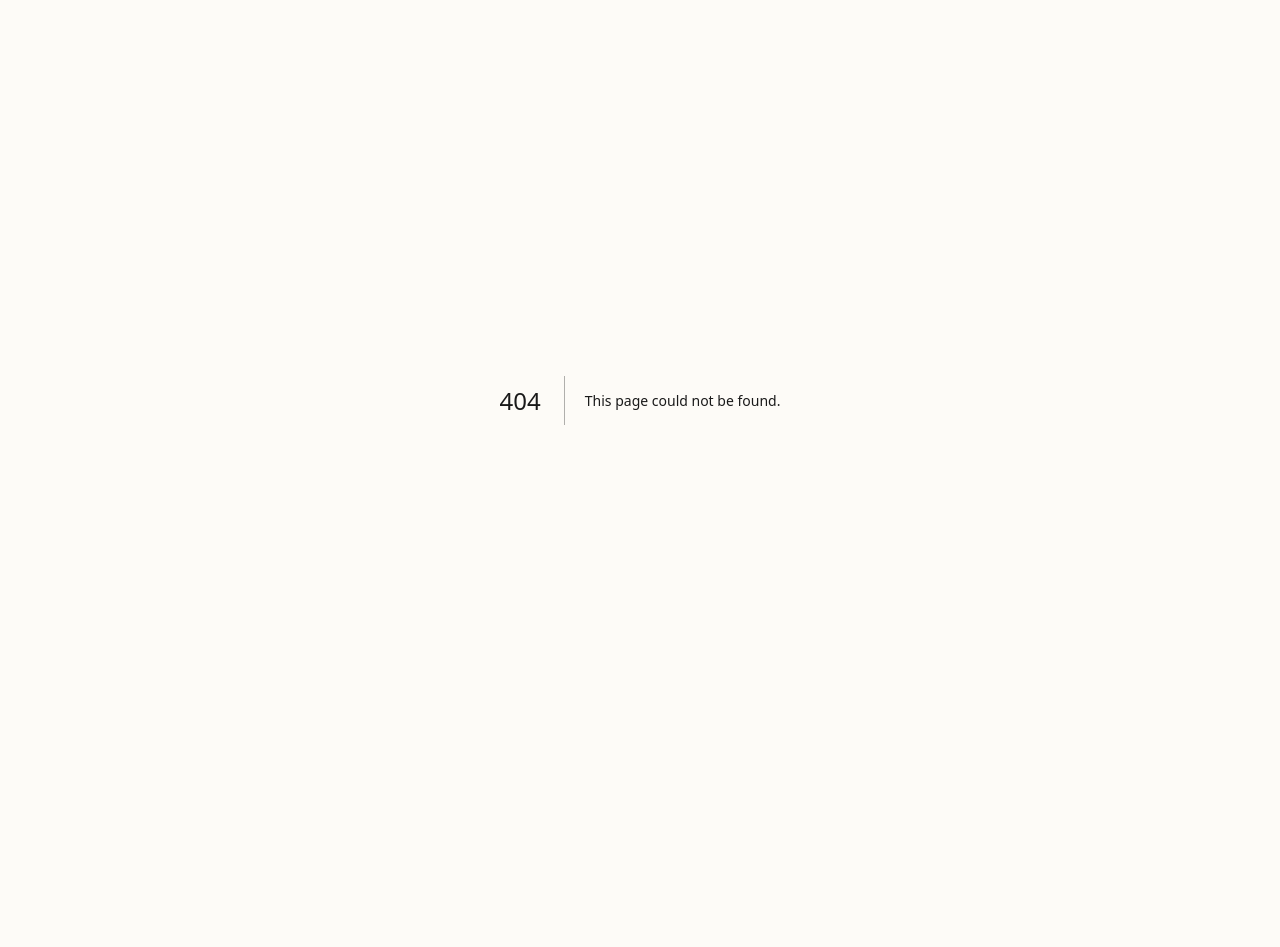
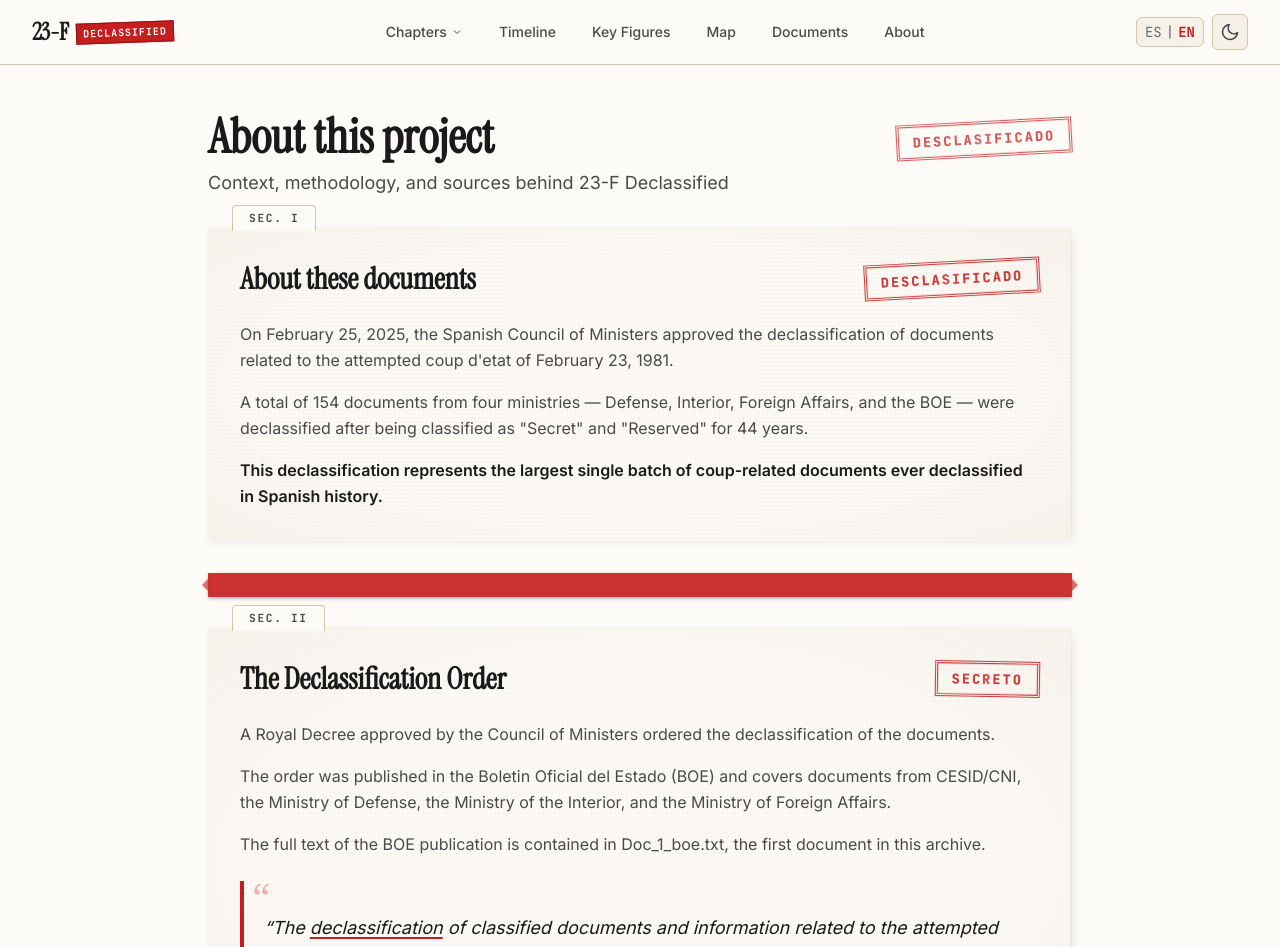
Before and after one commit to miguelrzazo/23f-desclasificado, a Next.js app: page /en/acerca in a window 1280 px wide. Before the commit this address had no page. Shown: the top 947 px of the page. Before the commit the page ends 800 px from the top, so only its background shows below. Built offline with nearby package versions, Linux system fonts and the light colour scheme.

Commit message:
feat: implement About page with declassification context, methodology, sources, and legal sections

```diff
--- /dev/null
+++ b/src/app/[locale]/acerca/AcercaPageContent.tsx
@@ -0,0 +1,248 @@
+"use client";
+
+import { useRef } from "react";
+import { useTranslations } from "next-intl";
+import { motion, useInView } from "framer-motion";
+import StampBadge from "@/components/ui/StampBadge";
+import DossierSection from "@/components/ui/DossierSection";
+import RedTape from "@/components/ui/RedTape";
+import QuoteBlock from "@/components/ui/QuoteBlock";
+
+// ---------------------------------------------------------------------------
+// Animation helpers
+// ---------------------------------------------------------------------------
+
+const fadeUp = {
+  hidden: { opacity: 0, y: 24 },
+  visible: {
+    opacity: 1,
+    y: 0,
+    transition: { duration: 0.5, ease: "easeOut" as const },
+  },
+};
+
+function AnimatedSection({ children }: { children: React.ReactNode }) {
+  const ref = useRef<HTMLDivElement>(null);
+  const inView = useInView(ref, { once: true, margin: "-60px" });
+
+  return (
+    <motion.div
+      ref={ref}
+      variants={fadeUp}
+      initial="hidden"
+      animate={inView ? "visible" : "hidden"}
+    >
+      {children}
+    </motion.div>
+  );
+}
+
+// ---------------------------------------------------------------------------
+// Sections
+// ---------------------------------------------------------------------------
+
+function DocumentsSection() {
+  const t = useTranslations("about.documents");
+
+  return (
+    <AnimatedSection>
+      <DossierSection title={t("title")} stamp="desclasificado" tabLabel={t("tabLabel")}>
+        <div className="space-y-4 font-body text-[var(--text-secondary)] leading-relaxed">
+          <p>{t("p1")}</p>
+          <p>{t("p2")}</p>
+          <p className="font-semibold text-[var(--text-primary)]">{t("p3")}</p>
+        </div>
+      </DossierSection>
+    </AnimatedSection>
+  );
+}
+
+function OrderSection() {
+  const t = useTranslations("about.order");
+
+  return (
+    <AnimatedSection>
+      <DossierSection title={t("title")} stamp="secreto" tabLabel={t("tabLabel")}>
+        <div className="space-y-4 font-body text-[var(--text-secondary)] leading-relaxed">
+          <p>{t("p1")}</p>
+          <p>{t("p2")}</p>
+          <p>{t("p3")}</p>
+        </div>
+
+        <QuoteBlock
+          text={t("quote")}
+          source={t("quoteSource")}
+          context={t("quoteContext")}
+          highlighted={["desclasificación", "declassification"]}
+        />
+      </DossierSection>
+    </AnimatedSection>
+  );
+}
+
+function MethodologySection() {
+  const t = useTranslations("about.methodology");
+
+  return (
+    <AnimatedSection>
+      <DossierSection title={t("title")} stamp="reservado" tabLabel={t("tabLabel")}>
+        <div className="space-y-4 font-body text-[var(--text-secondary)] leading-relaxed">
+          <p>{t("p1")}</p>
+
+          <div>
+            <p className="font-mono text-xs uppercase tracking-wider text-[var(--text-primary)] mb-3">
+              {t("steps.title")}
+            </p>
+            <ol className="list-decimal list-inside space-y-2 ml-2">
+              <li>{t("steps.s1")}</li>
+              <li>{t("steps.s2")}</li>
+              <li>{t("steps.s3")}</li>
+              <li>{t("steps.s4")}</li>
+              <li>{t("steps.s5")}</li>
+            </ol>
+          </div>
+        </div>
+      </DossierSection>
+    </AnimatedSection>
+  );
+}
+
+function SourcesSection() {
+  const t = useTranslations("about.sources");
+
+  return (
+    <AnimatedSection>
+      <DossierSection title={t("title")} stamp="confidencial" tabLabel={t("tabLabel")}>
+        <div className="space-y-6 font-body text-[var(--text-secondary)] leading-relaxed">
+          {/* Primary sources */}
+          <div>
+            <p className="font-mono text-xs uppercase tracking-wider text-[var(--text-primary)] mb-3">
+              {t("primary")}
+            </p>
+            <ul className="list-disc list-inside space-y-1.5 ml-2">
+              <li>{t("s1")}</li>
+              <li>{t("s2")}</li>
+              <li>{t("s3")}</li>
+              <li>{t("s4")}</li>
+            </ul>
+          </div>
+
+          {/* Secondary / bibliography */}
+          <div>
+            <p className="font-mono text-xs uppercase tracking-wider text-[var(--text-primary)] mb-3">
+              {t("secondary")}
+            </p>
+            <ul className="list-disc list-inside space-y-1.5 ml-2">
+              <li>{t("b1")}</li>
+              <li>{t("b2")}</li>
+              <li>{t("b3")}</li>
+              <li>{t("b4")}</li>
+            </ul>
+          </div>
+        </div>
+      </DossierSection>
+    </AnimatedSection>
+  );
+}
+
+function LegalSection() {
+  const t = useTranslations("about.legal");
+
+  return (
+    <AnimatedSection>
+      <DossierSection title={t("title")} tabLabel={t("tabLabel")}>
+        <div className="space-y-4 font-body text-[var(--text-secondary)] leading-relaxed">
+          <p className="font-semibold text-[var(--text-primary)]">{t("p1")}</p>
+          <p>{t("p2")}</p>
+          <p>{t("p3")}</p>
+        </div>
+      </DossierSection>
+    </AnimatedSection>
+  );
+}
+
+function CreditsSection() {
+  const t = useTranslations("about.credits");
+
+  return (
+    <AnimatedSection>
+      <DossierSection title={t("title")} tabLabel={t("tabLabel")}>
+        <div className="space-y-3 font-body text-[var(--text-secondary)] leading-relaxed">
+          <p>{t("concept")}</p>
+          <p>
+            <span className="font-mono text-xs uppercase tracking-wider text-[var(--text-primary)]">
+              {t("tech")}
+            </span>{" "}
+            {t("techStack")}
+          </p>
+          <p className="italic text-sm">{t("openSource")}</p>
+        </div>
+      </DossierSection>
+    </AnimatedSection>
+  );
+}
+
+// ---------------------------------------------------------------------------
+// Main Export
+// ---------------------------------------------------------------------------
+
+export default function AcercaPageContent() {
+  const t = useTranslations("about");
+
+  return (
+    <div className="max-w-4xl mx-auto px-4 py-8 md:py-12">
+      {/* Page header */}
+      <div className="flex items-start justify-between gap-4 mb-4">
+        <div>
+          <motion.h1
+            className="font-serif text-4xl md:text-5xl font-bold text-[var(--text-primary)] leading-tight"
+            initial={{ opacity: 0, y: 20 }}
+            animate={{ opacity: 1, y: 0 }}
+            transition={{ duration: 0.6 }}
+          >
+            {t("title")}
+          </motion.h1>
+          <motion.p
+            className="font-body text-lg text-[var(--text-secondary)] mt-2"
+            initial={{ opacity: 0 }}
+            animate={{ opacity: 1 }}
+            transition={{ delay: 0.3, duration: 0.6 }}
+          >
+            {t("subtitle")}
+          </motion.p>
+        </div>
+        <motion.div
+          className="flex-shrink-0 mt-2"
+          initial={{ scale: 1.5, opacity: 0 }}
+          animate={{ scale: 1, opacity: 0.85 }}
+          transition={{ delay: 0.5, type: "spring", stiffness: 260, damping: 18 }}
+        >
+          <StampBadge type="desclasificado" size="md" />
+        </motion.div>
+      </div>
+
+      {/* Sections */}
+      <DocumentsSection />
+
+      <RedTape />
+
+      <OrderSection />
+
+      <RedTape />
+
+      <MethodologySection />
+
+      <RedTape />
+
+      <SourcesSection />
+
+      <RedTape />
+
+      <LegalSection />
+
+      <RedTape />
+
+      <CreditsSection />
+    </div>
+  );
+}
--- /dev/null
+++ b/src/app/[locale]/acerca/page.tsx
@@ -0,0 +1,18 @@
+import { setRequestLocale } from "next-intl/server";
+import { routing } from "@/i18n/routing";
+import AcercaPageContent from "./AcercaPageContent";
+
+type Props = {
+  params: Promise<{ locale: string }>;
+};
+
+export function generateStaticParams() {
+  return routing.locales.map((locale) => ({ locale }));
+}
+
+export default async function AcercaPage({ params }: Props) {
+  const { locale } = await params;
+  setRequestLocale(locale);
+
+  return <AcercaPageContent />;
+}
```
